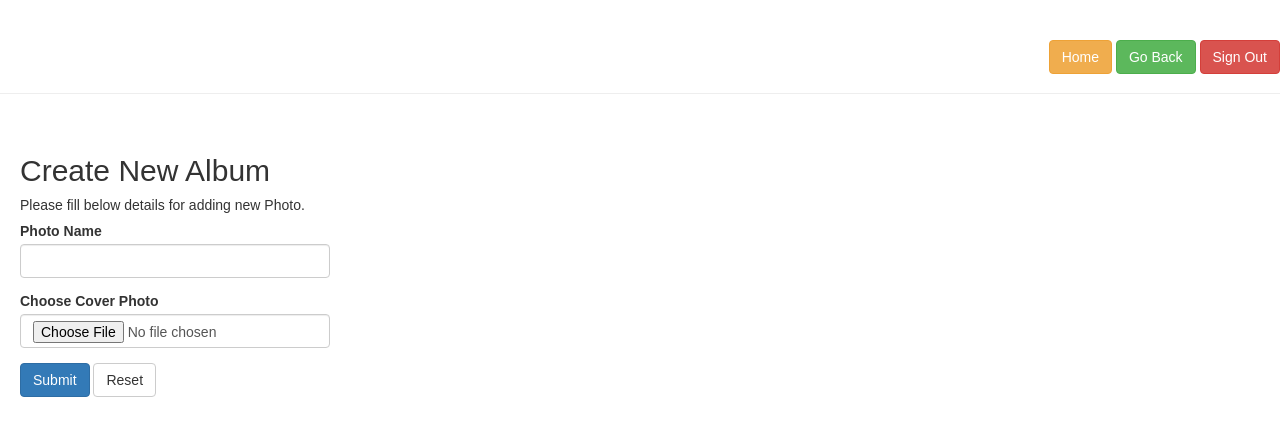
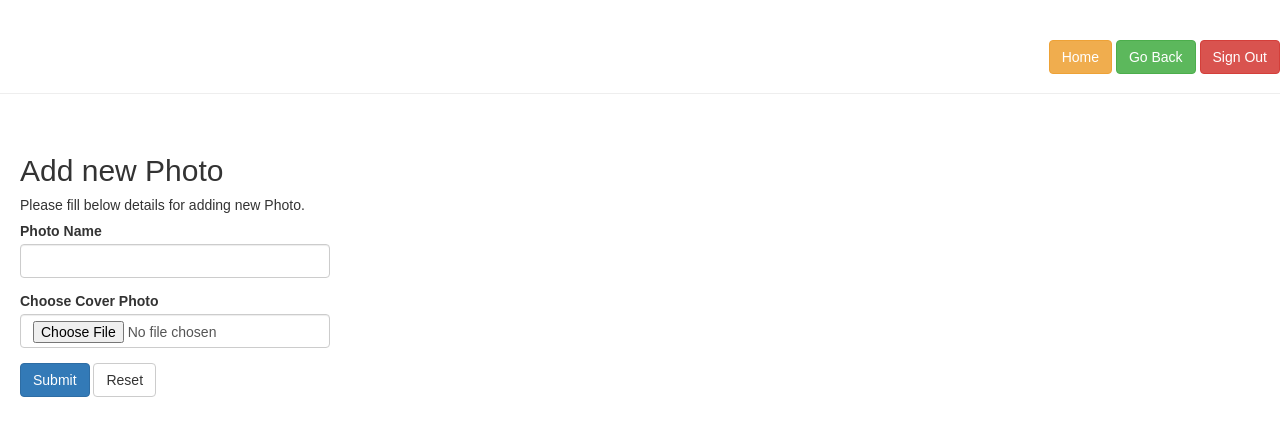
Before and after one commit to emperor100/PhotoGallery, a PHP site: page /addpic.php in a window 1280 px wide. Shown: the top 427 px of the page. Run offline with PHP 8.4, Linux system fonts and the light colour scheme; the visitor is signed in with stand-in values (Sample User, id 1).

Commit message:
Update addpic.php

```diff
--- a/photogallery/addpic.php
+++ b/photogallery/addpic.php
@@ -143,7 +143,7 @@ if($_SERVER["REQUEST_METHOD"] == "POST"){
 </create>
 <body>
     <div class="wrapper">
-        <h2>Create New Album</h2>
+        <h2>Add new Photo</h2>
         <p>Please fill below details for adding new Photo.</p>
         <form action="<?php echo htmlspecialchars($_SERVER["PHP_SELF"]); ?>" method="post" enctype="multipart/form-data">
             <div class="form-group <?php echo (!empty($albumname_err)) ? 'has-error' : ''; ?>">
```
